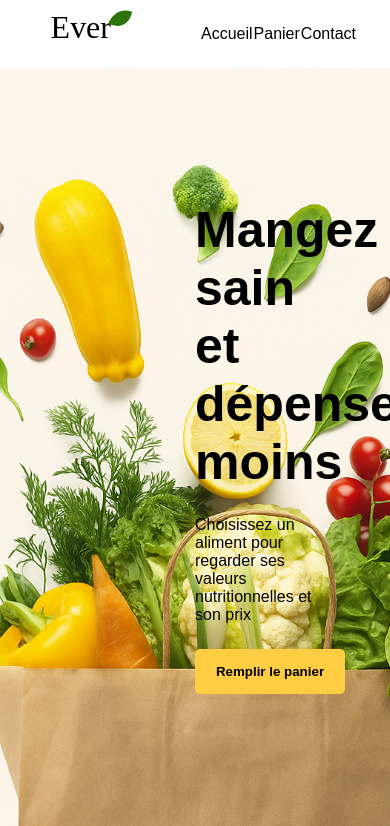
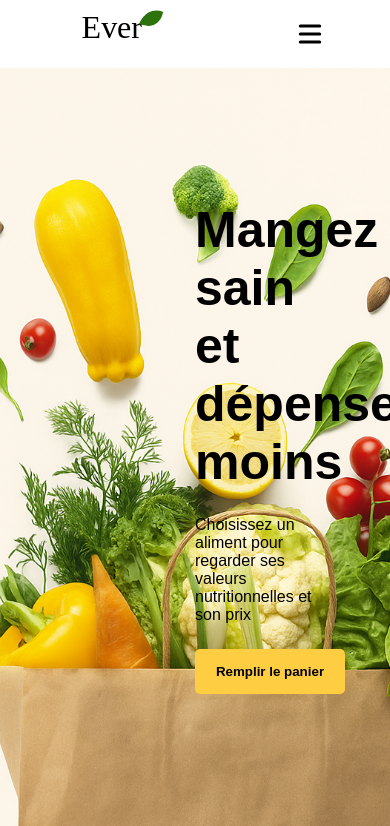
Before and after one commit to stephanie-chan-dev25/site-pour-l-alimentation, a PHP site: page / in a window 390 px wide; the page is wider, and only the part inside the window is pictured. Shown: the top 826 px of that part. Run offline with PHP 8.4, Linux system fonts and the light colour scheme; data that the repository does not hold is empty.

Commit message:
add: responsive design

```diff
--- a/assets/css/style.css
+++ b/assets/css/style.css
@@ -23,6 +23,10 @@ nav {
     width: 100vw;
 }
 
+.hamburger{
+    display: none;
+    cursor: pointer;
+}
 
 ul {
     display: flex;
@@ -114,3 +118,18 @@ main {
     width: 50px;
     height: 50px;
 }
+
+@media (max-width: 500px){
+    .hamburger{
+        display: block;
+    }
+
+    nav ul{
+        display: none;
+        flex-direction: column;
+    }
+
+    .active{
+        display: flex;
+    }
+}
--- /dev/null
+++ b/assets/js/script.js
@@ -0,0 +1,5 @@
+const hamburger = document.querySelector(".hamburger");
+const menu = document.querySelector("ul");
+hamburger.addEventListener("click", () => {
+    menu.classList.toggle("active");
+});
--- a/index.php
+++ b/index.php
@@ -6,10 +6,12 @@
     <meta name="viewport" content="width=device-width, initial-scale=1.0">
     <title>Accueil - Ever</title>
     <link rel="stylesheet" href="assets/css/style.css">
+    <script src="assets/js/script.js" defer=""></script>
 </head>
 <body>
 <nav>
     <img src="assets/img/logo.svg" alt="Ever">
+    <img class="hamburger" src="assets/icon/bars-solid-full.svg" alt="menu hamburger">
         <ul>
             <li><a href="#">Accueil</a></li>
             <li><a href="page/panier.php">Panier</a></li>
--- a/page/fiche.php
+++ b/page/fiche.php
@@ -15,10 +15,12 @@ $row = $result->fetch_assoc()
     <title>Fiche - Ever</title>
     <link rel="stylesheet" href="../assets/css/style.css">
     <link rel="stylesheet" href="../assets/css/fiche.css">
+    <script src="../assets/js/script.js" defer=""></script>
 </head>
 <body class="content">
 <nav>
 <img src="../assets/img/logo.svg" alt="Ever">
+<img class="hamburger" src="../assets/icon/bars-solid-full.svg" alt="menu hamburger">
         <ul>
             <li><a href="../index.php">Accueil</a></li>
             <li><a href="panier.php">Panier</a></li>
--- a/page/panier.php
+++ b/page/panier.php
@@ -9,10 +9,12 @@ session_start();
     <title>Panier - Ever</title>
     <link rel="stylesheet" href="../assets/css/style.css">
     <link rel="stylesheet" href="../assets/css/panier.css">
+    <script src="../assets/js/script.js" defer=""></script>
 </head>
 <body>
 <nav>
 <img src="../assets/img/logo.svg" alt="Ever">
+<img class="hamburger" src="../assets/icon/bars-solid-full.svg" alt="menu hamburger">
         <ul>
             <li><a href="../index.php">Accueil</a></li>
             <li><a href="panier.php">Panier</a></li>
```
Also changed, not shown: assets/icon/arrow-left-solid-full.svg (added), assets/icon/bars-solid-full.svg (added), assets/icon/fleche-vert.svg (added), assets/icon/hamburger-vert.svg (added).
